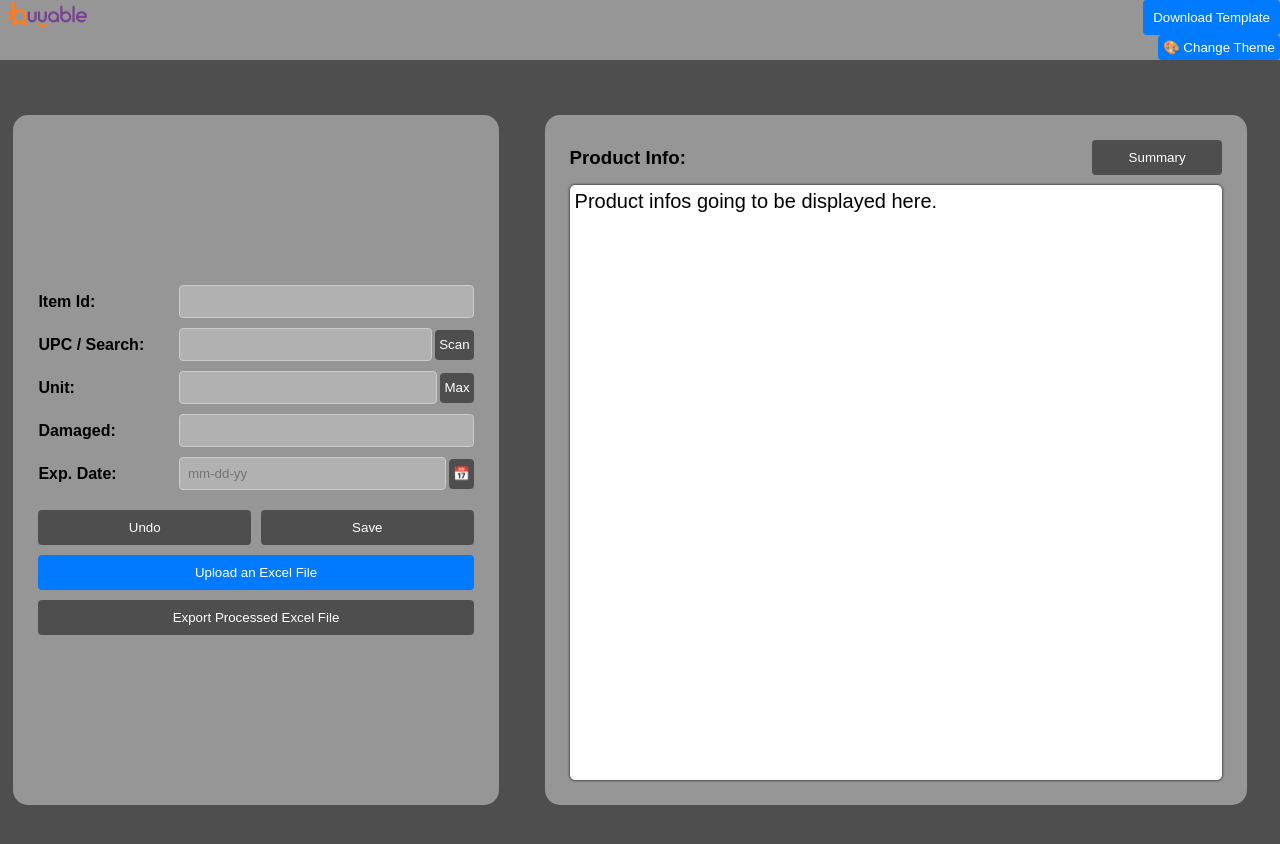
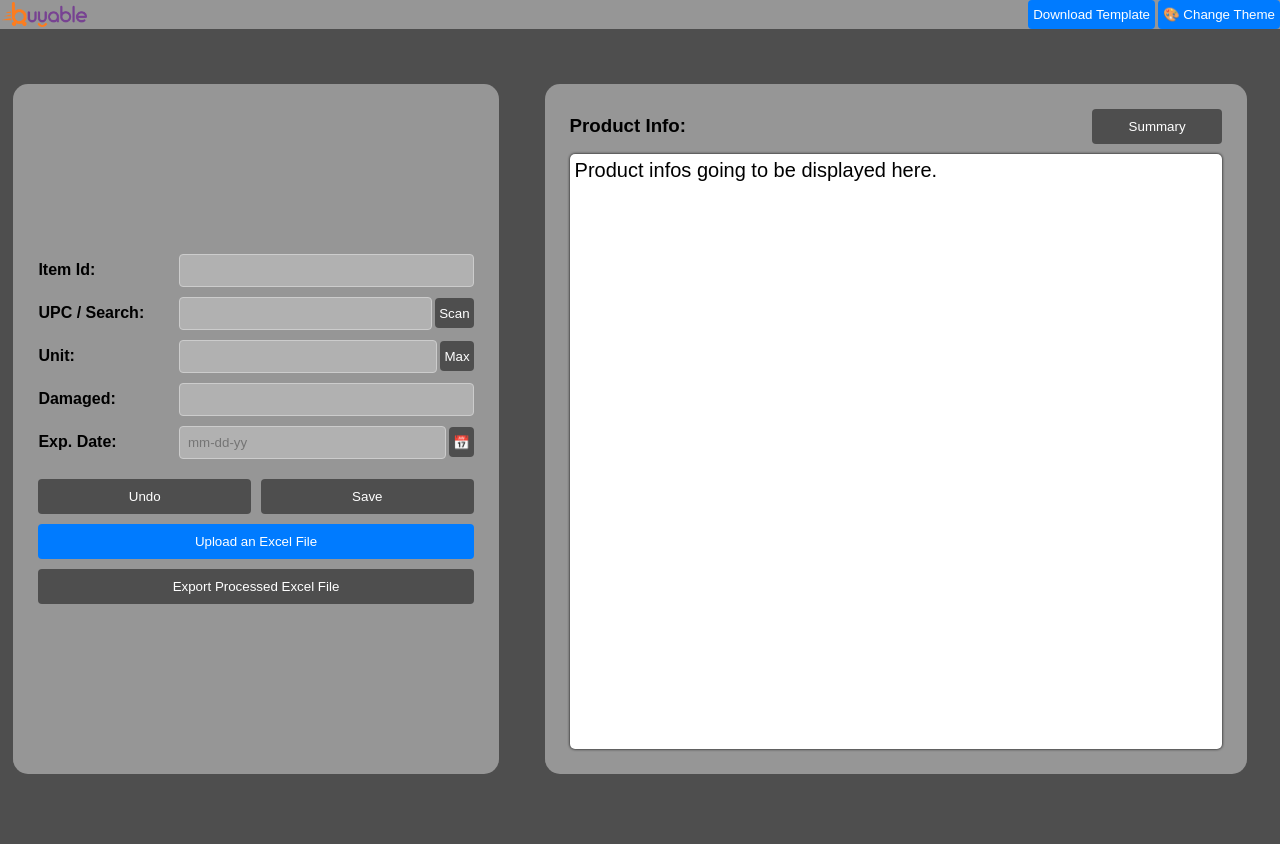
Before and after one commit to hasanaliduruk/inventory-tracer, a plain HTML site: page index.html in a window 1280 px wide. Drawn offline with nearby package versions, Linux system fonts and the light colour scheme.

Commit message:
Update theme1.css

```diff
--- a/theme1.css
+++ b/theme1.css
@@ -239,6 +239,36 @@ th, td {
 #theme-back {
     display: flex;
 }
+.right-top-buttons-container {
+    display: flex;
+    margin-left: auto;
+    gap: 3px;
+    min-height: 100%;
+
+
+}
+#theme-toggle {
+    margin-left: auto;
+    padding: 5px;
+    border: none;
+    display: flex;
+    justify-content: center;
+    align-items: center;
+    cursor: pointer;
+    min-height: 100%;
+    width: auto;
+}
+#download-template-button {
+    margin-left: auto;
+    padding: 5px;
+    border: none;
+    display: flex;
+    justify-content: center;
+    align-items: center;
+    cursor: pointer;
+    min-height: 100%;
+    width: auto;
+}
 
 
 @media (max-width: 900px) {
```
